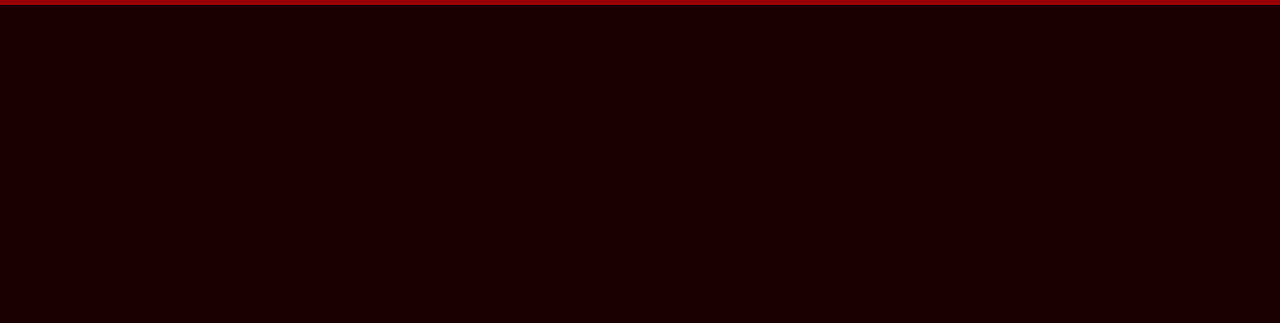
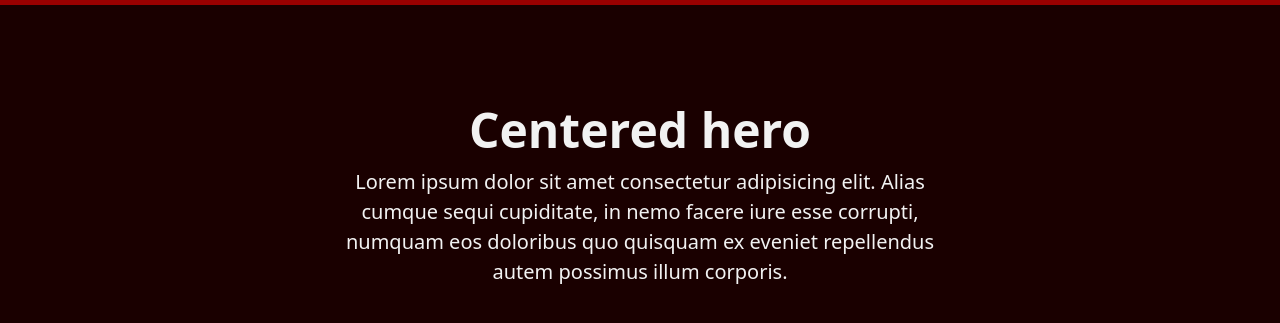
Before and after one commit to pslib-cz/2021-p1a-web-bootstrap-web-MartinRostejnsky, a plain HTML site: page onas/kontakt.html in a window 1280 px wide. Shown: the part 61-384 px from the top of the page. Drawn offline with nearby package versions, Linux system fonts and the light colour scheme.

Commit message:
nevim uz

```diff
--- a/onas/kontakt.html
+++ b/onas/kontakt.html
@@ -40,4 +40,12 @@
       </div>
     </div>
   </nav>
+  <div class="px-4 py-5 my-5 text-center">
+    <h1 class="display-5 fw-bold">Centered hero</h1>
+    <div class="col-lg-6 mx-auto">
+      <p class="lead mb-4">Lorem ipsum dolor sit amet consectetur adipisicing elit. Alias cumque sequi cupiditate, in nemo facere iure esse corrupti, numquam eos doloribus quo quisquam ex eveniet repellendus autem possimus illum corporis.</p>
+      <div class="d-grid gap-2 d-sm-flex justify-content-sm-center">
+      </div>
+    </div>
+  </div>
 </body>
```
